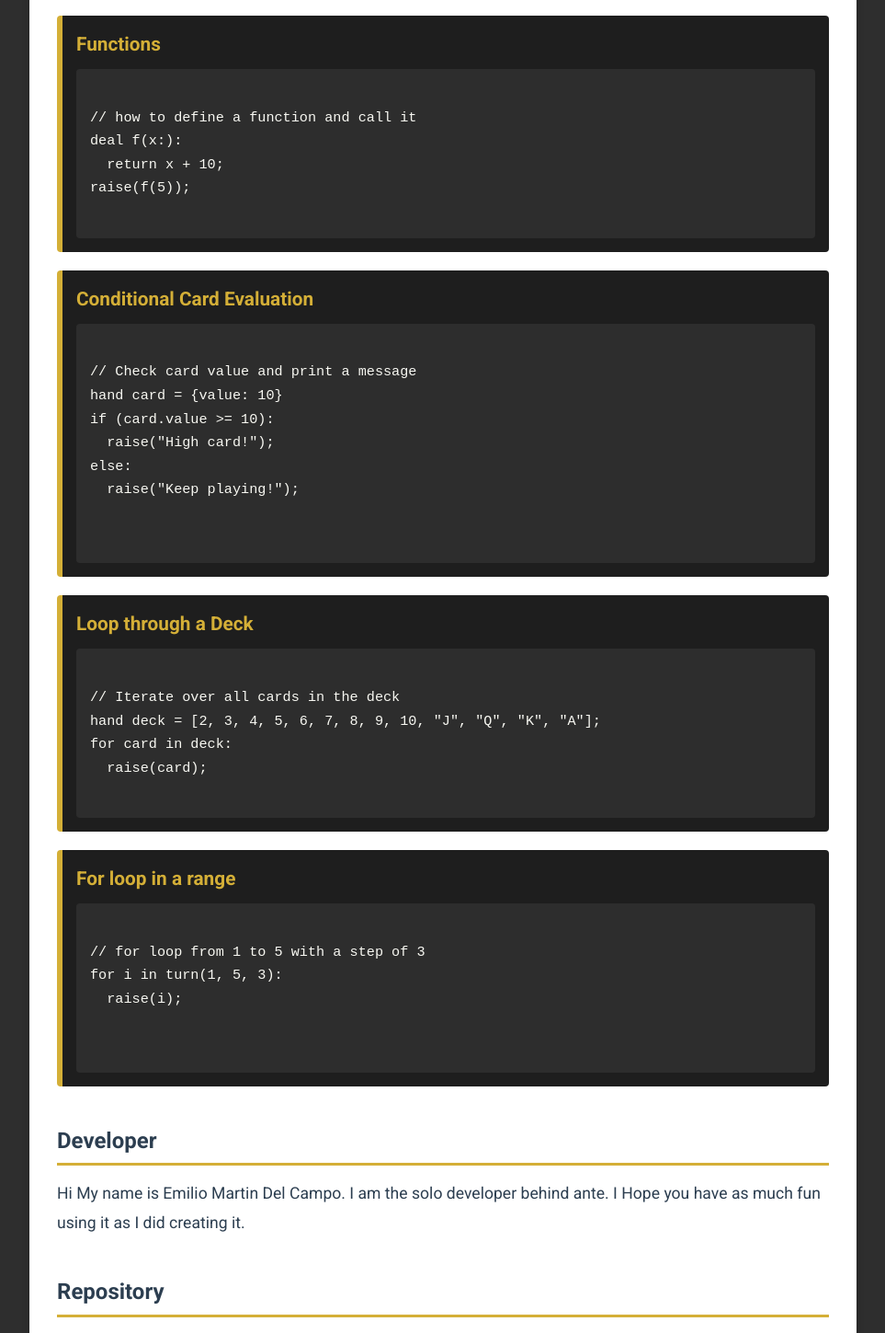
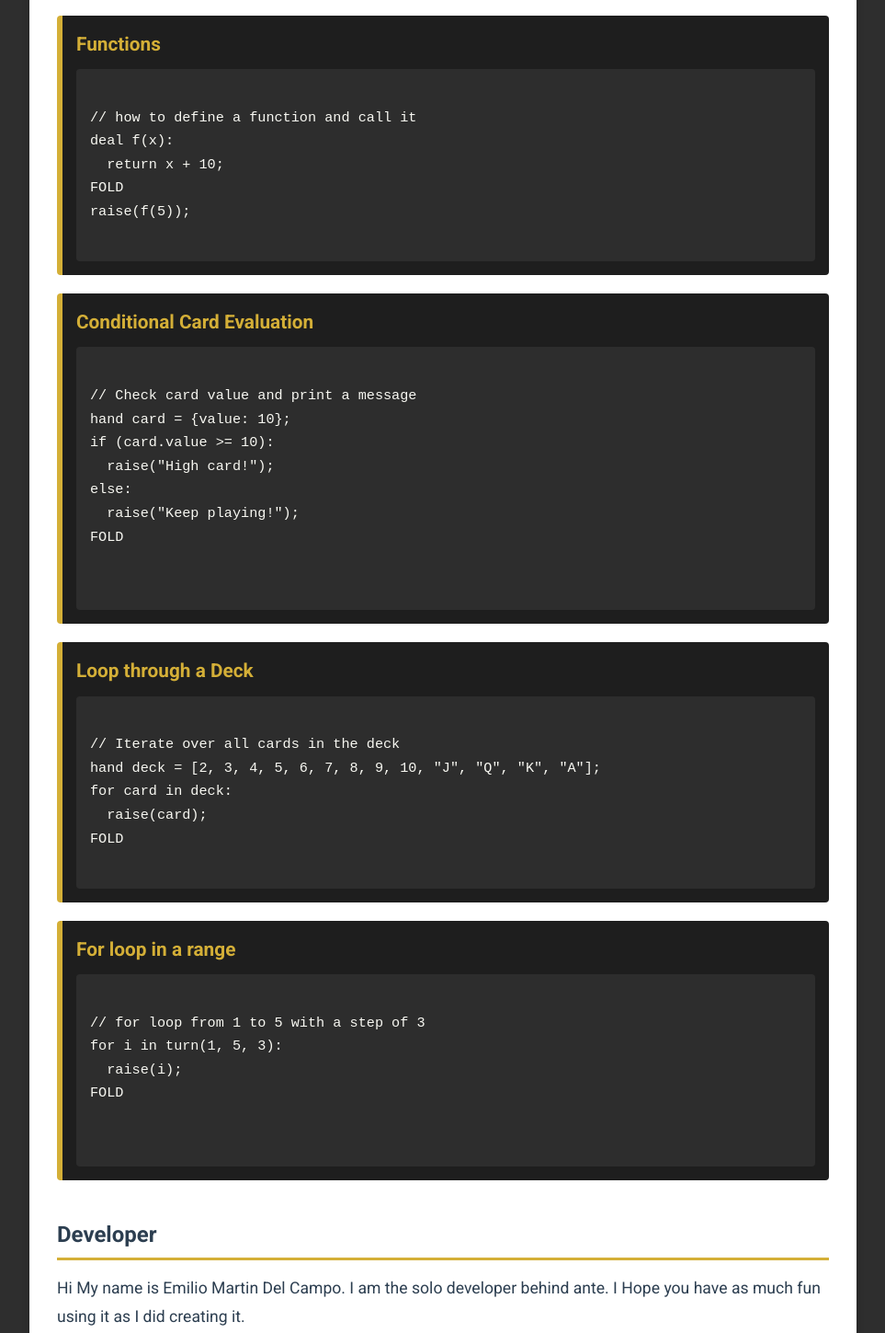
Before and after one commit to EmMDC/EmMDC.github.io, a plain HTML site: page index.html in a window 1280 px wide. Shown: the part 821-2270 px from the top of the page at 92% size, without its empty margins (158-1121 px from the left). Drawn offline with Linux system fonts and the light colour scheme.

Commit message:
updated examples

```diff
--- a/index.html
+++ b/index.html
@@ -60,8 +60,9 @@ raise("Hello, Ante!");
           <h3>Functions</h3>
           <pre><code class="language-ante">
 // how to define a function and call it
-deal f(x:):
+deal f(x):
   return x + 10;
+FOLD
 raise(f(5));
           </code></pre>
         </article>
@@ -69,11 +70,12 @@ raise(f(5));
           <h3>Conditional Card Evaluation</h3>
           <pre><code class="language-ante">
 // Check card value and print a message
-hand card = {value: 10}
+hand card = {value: 10};
 if (card.value >= 10):
   raise("High card!");
 else:
   raise("Keep playing!");
+FOLD
 
           </code></pre>
         </article>
@@ -84,6 +86,7 @@ else:
 hand deck = [2, 3, 4, 5, 6, 7, 8, 9, 10, "J", "Q", "K", "A"];
 for card in deck:
   raise(card);
+FOLD
           </code></pre>
         </article>
         <article class="code-example">
@@ -92,6 +95,7 @@ for card in deck:
 // for loop from 1 to 5 with a step of 3
 for i in turn(1, 5, 3):
   raise(i);
+FOLD
 
           </code></pre>
         </article>
```
